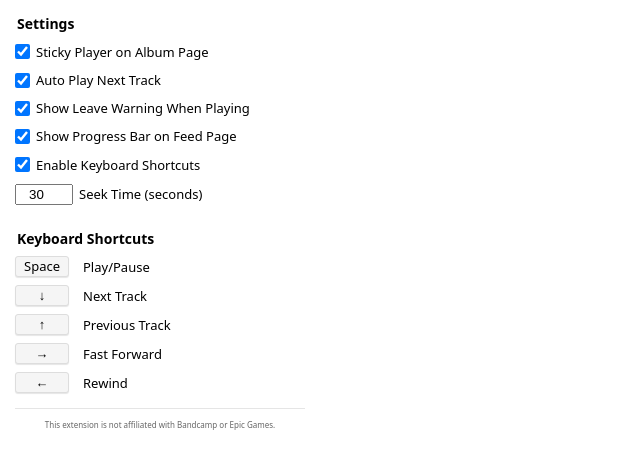
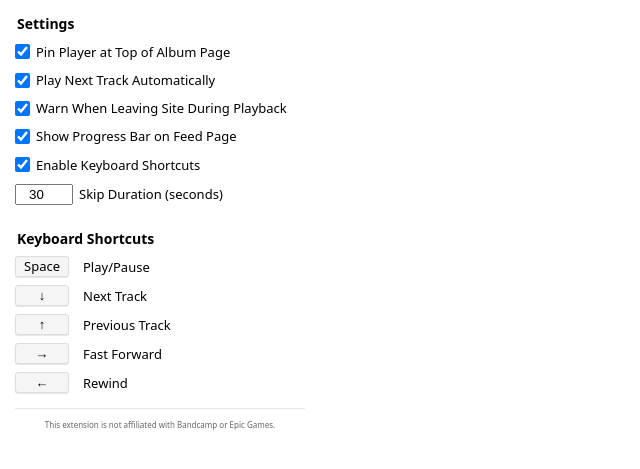
Before and after one commit to rafenden/amp-for-bandcamp, a website with bundled scripts: page src/popup/popup.html in a window 1280 px wide. Shown: the part 41-510 px from the top of the page, without its empty margins (0-640 px from the left). Built offline with nearby package versions, Linux system fonts and the light colour scheme; some packages are replaced by stand-ins of ours.

Commit message:
chore: misc updates

```diff
--- a/src/popup/popup.html
+++ b/src/popup/popup.html
@@ -15,17 +15,17 @@
     <legend>Settings</legend>
     <label>
       <input type="checkbox" id="stickyPlayer" checked>
-      Sticky Player on Album Page
+      Pin Player at Top of Album Page
     </label>
 
     <label>
       <input type="checkbox" id="autoPlayNext" checked>
-      Auto Play Next Track
+      Play Next Track Automatically
     </label>
 
     <label>
       <input type="checkbox" id="showLeaveWarning" checked>
-      Show Leave Warning When Playing
+      Warn When Leaving Site During Playback
     </label>
 
     <label>
@@ -38,13 +38,15 @@
       Enable Keyboard Shortcuts
     </label>
 
-    <label>
-      <input type="number" id="seekSeconds" min="5" max="60" step="5" value="30">
-      Seek Time (seconds)
-    </label>
+    <div id="seekDurationSection">
+      <label>
+        <input type="number" id="seekSeconds" min="5" max="60" step="5" value="30">
+        Skip Duration (seconds)
+      </label>
+    </div>
   </fieldset>
 
-  <fieldset>
+  <fieldset id="keyboardShortcutsSection">
     <legend>Keyboard Shortcuts</legend>
     <dl class="shortcuts">
       <dt><kbd>Space</kbd></dt>
--- a/src/popup/popup.js
+++ b/src/popup/popup.js
@@ -6,6 +6,13 @@ const showLeaveWarningToggle = document.getElementById('showLeaveWarning');
 const showProgressBarToggle = document.getElementById('showProgressBar');
 const enableKeyboardShortcutsToggle = document.getElementById('enableKeyboardShortcuts');
 const seekSecondsInput = document.getElementById('seekSeconds');
+const keyboardShortcutsSection = document.getElementById('keyboardShortcutsSection');
+const seekDurationSection = document.getElementById('seekDurationSection');
+
+function updateKeyboardShortcutsVisibility(enabled) {
+  keyboardShortcutsSection.style.display = enabled ? 'block' : 'none';
+  seekDurationSection.style.display = enabled ? 'block' : 'none';
+}
 
 document.addEventListener('DOMContentLoaded', () => {
   browser.storage.sync.get(DEFAULT_SETTINGS).then(items => {
@@ -15,6 +22,7 @@ document.addEventListener('DOMContentLoaded', () => {
     showProgressBarToggle.checked = items.showProgressBar;
     enableKeyboardShortcutsToggle.checked = items.enableKeyboardShortcuts;
     seekSecondsInput.value = items.seekSeconds;
+    updateKeyboardShortcutsVisibility(items.enableKeyboardShortcuts);
   }).catch(console.error);
 });
 
@@ -39,8 +47,10 @@ showProgressBarToggle.addEventListener('change', () => {
 });
 
 enableKeyboardShortcutsToggle.addEventListener('change', () => {
-  browser.storage.sync.set({ enableKeyboardShortcuts: enableKeyboardShortcutsToggle.checked })
+  const enabled = enableKeyboardShortcutsToggle.checked;
+  browser.storage.sync.set({ enableKeyboardShortcuts: enabled })
     .catch(console.error);
+  updateKeyboardShortcutsVisibility(enabled);
 });
 
 seekSecondsInput.addEventListener('change', () => {
```
